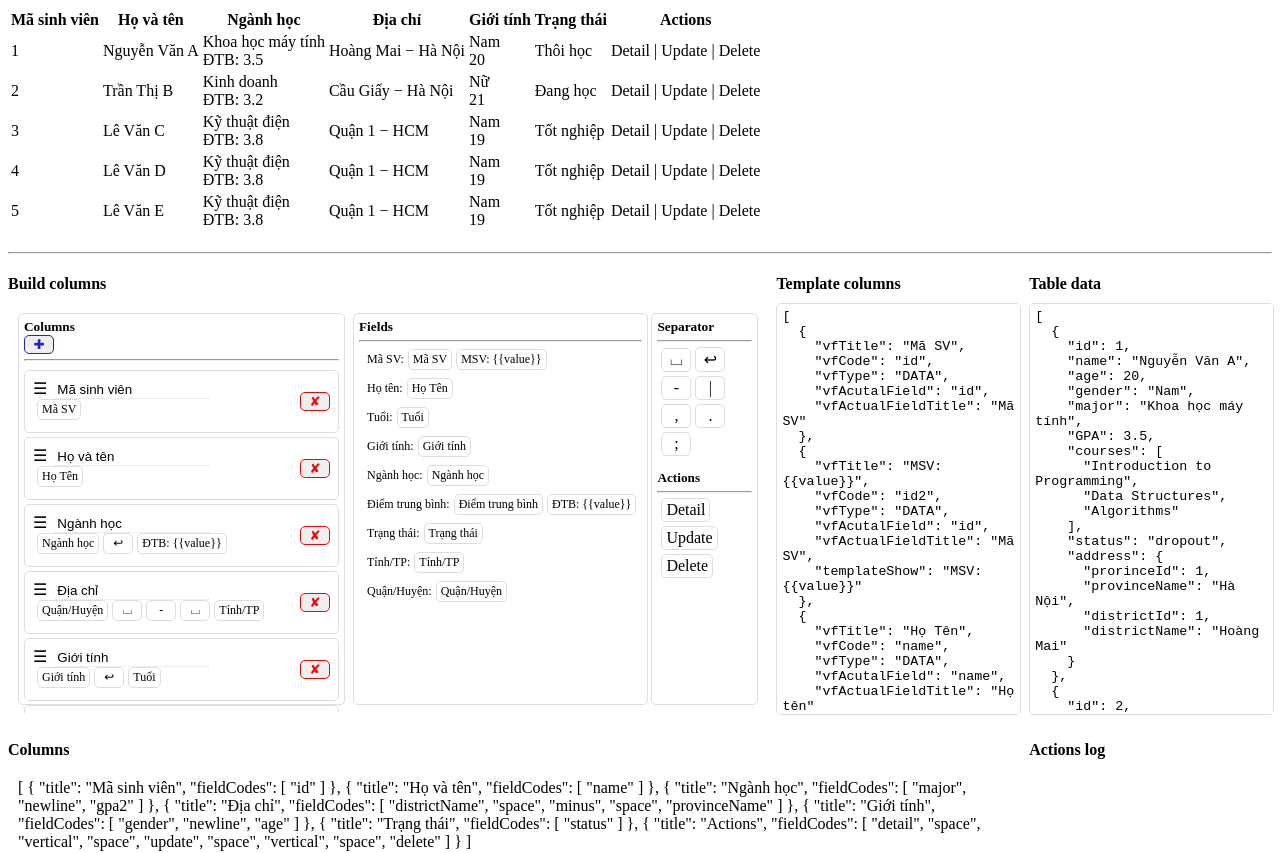
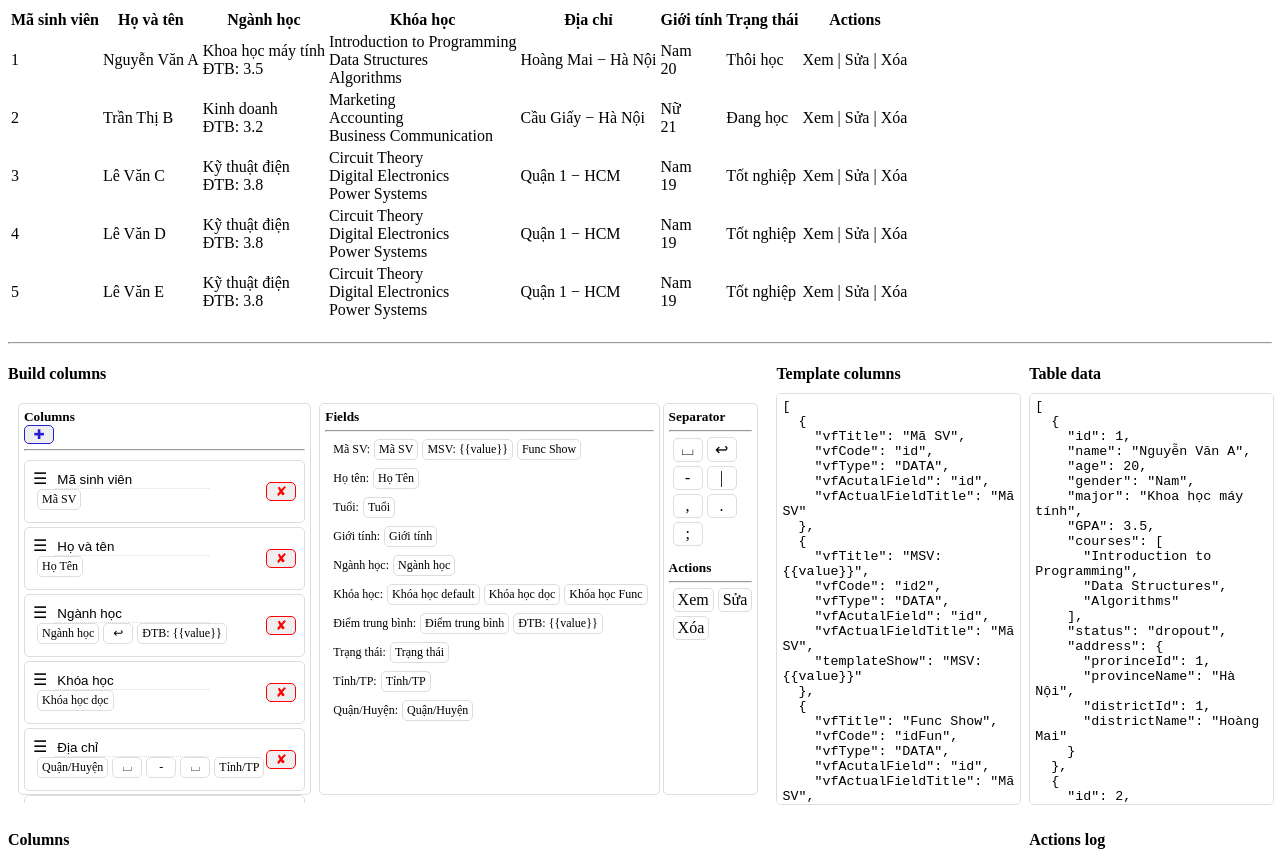
Before and after one commit to mvtcode/vue3-table-dynamic, a Vue app: page / in a window 1280 px wide. Shown: the top 853 px of the page. Built offline with nearby package versions, Linux system fonts and the light colour scheme; the HTML template or start-up script is replaced by a standard one.

Commit message:
Allow custom show by function

```diff
--- a/src/App.vue
+++ b/src/App.vue
@@ -1,12 +1,12 @@
 <template>
-  <DynamicTable :columns="columnsEdit" :columnTemplate="vfFields" :data="data" @onSelectAction="onSelectAction" />
+  <DynamicTable :columns="columnsEdit" :columnTemplate="vfFields" :actions="actions" :data="data" @onSelectAction="onSelectAction" />
 
   <hr style="margin: 20px 0 0"/>
 
   <div class="grid">
     <div class="grid-item">
       <h4>Build columns</h4>
-      <TableEditor v-model="columnsEdit" :vfFields="vfFields" />
+      <TableEditor v-model="columnsEdit" :vfFields="vfFields" :actions="actions" />
     </div>
     <div class="grid-item">
       <h4>Template columns</h4>
@@ -57,6 +57,17 @@ const vfFields = ref<VfField[]> ([
     templateShow: 'MSV: {{value}}',
   },
   {
+    vfTitle: 'Func Show',
+    vfCode: 'idFun',
+    vfType: VfType.DATA,
+    vfAcutalField: 'id',
+    vfActualFieldTitle: 'Mã SV',
+    templateShow: 'MSV: {{value}}',
+    vfRenderFunc: (row: any) => {
+      return `ID: <strong>${row.id}</strong>`;
+    }
+  },
+  {
     vfTitle: 'Họ Tên',
     vfCode: 'name',
     vfType: VfType.DATA,
@@ -83,6 +94,31 @@ const vfFields = ref<VfField[]> ([
     vfType: VfType.DATA,
     vfAcutalField: 'major',
     vfActualFieldTitle: 'Ngành học',
+  },
+  {
+    vfTitle: 'Khóa học default',
+    vfCode: 'courses',
+    vfType: VfType.DATA,
+    vfAcutalField: 'courses',
+    vfActualFieldTitle: 'Khóa học',
+  },
+  {
+    vfTitle: 'Khóa học dọc',
+    vfCode: 'courses2',
+    vfType: VfType.DATA,
+    vfAcutalField: 'courses',
+    vfActualFieldTitle: 'Khóa học',
+    templateShow: '<div>{{$item}}</div>',
+  },
+  {
+    vfTitle: 'Khóa học Func',
+    vfCode: 'coursesFunc',
+    vfType: VfType.DATA,
+    vfAcutalField: 'courses',
+    vfActualFieldTitle: 'Khóa học',
+    vfRenderFunc: (row: any) => {
+      return row.courses.join(' | ');
+    }
   },
   {
     vfTitle: 'Điểm trung bình',
@@ -126,6 +162,30 @@ const vfFields = ref<VfField[]> ([
     vfActualFieldTitle: 'Quận/Huyện',
   },
 ]);
+
+const actions: VfField[] = [
+  {
+    vfTitle: 'Xem',
+    vfCode: 'detail',
+    vfType: VfType.ACTION,
+    vfAcutalField: 'detail',
+    vfActualFieldTitle: 'Xem',
+  },
+  {
+    vfTitle: 'Sửa',
+    vfCode: 'update',
+    vfType: VfType.ACTION,
+    vfAcutalField: 'update',
+    vfActualFieldTitle: 'Sửa',
+  },
+  {
+    vfTitle: 'Xóa',
+    vfCode: 'delete',
+    vfType: VfType.ACTION,
+    vfAcutalField: 'delete',
+    vfActualFieldTitle: 'Xóa',
+  },
+];
 
 const vfFieldsEdit = computed({
   get(): string {
@@ -228,7 +288,7 @@ const dataEdit = computed({
   }
 });
 
-const columns: Column[] = [{ "title": "Mã sinh viên", "fieldCodes": [ "id" ]}, { "title": "Họ và tên", "fieldCodes": [ "name" ]}, { "title": "Ngành học", "fieldCodes": [ "major", "newline", "gpa2" ]}, { "title": "Địa chỉ", "fieldCodes": [ "districtName", "space", "minus", "space", "provinceName" ]}, { "title": "Giới tính", "fieldCodes": [ "gender", "newline", "age" ]}, { "title": "Trạng thái", "fieldCodes": [ "status" ]}, { "title": "Actions", "fieldCodes": [ "detail", "space", "vertical", "space", "update", "space", "vertical", "space", "delete" ] } ];
+const columns: Column[] = [ { "title": "Mã sinh viên", "fieldCodes": [ "id" ] }, { "title": "Họ và tên", "fieldCodes": [ "name" ] }, { "title": "Ngành học", "fieldCodes": [ "major", "newline", "gpa2" ] }, { "title": "Khóa học", "fieldCodes": [ "courses2" ] }, { "title": "Địa chỉ", "fieldCodes": [ "districtName", "space", "minus", "space", "provinceName" ] }, { "title": "Giới tính", "fieldCodes": [ "gender", "newline", "age" ] }, { "title": "Trạng thái", "fieldCodes": [ "status" ] }, { "title": "Actions", "fieldCodes": [ "detail", "space", "vertical", "space", "update", "space", "vertical", "space", "delete" ] } ];
 
 const columnsEdit = ref<Column[]>(
   columns.map(column => {
@@ -248,7 +308,7 @@ const columnShow = computed (() => {
 
 const actionSelects = ref<string[]>([]);
 const onSelectAction = (action: string, row: any, index: number) => {
-  actionSelects.value.unshift(`Event: ${action} | index: ${index} | id: ${row.id}`);
+  actionSelects.value.push(`Event: ${action} | index: ${index} | id: ${row.id}`);
 }
 </script>
 
--- a/src/components/DynamicTable.vue
+++ b/src/components/DynamicTable.vue
@@ -8,9 +8,7 @@
     <tbody>
       <tr v-for="(row, index) in data" :key="index">
         <td v-for="(column, index2) in columns" :key="index2" :class="{'drag-over': column.isDrag}">
-          <slot :name="`col-${index}`" :row="row">
-            <div v-html="getValue(row, column, index)" />
-          </slot>
+          <div v-html="getValue(row, column, index)" />
         </td>
       </tr>
     </tbody>
@@ -20,11 +18,12 @@
 <script setup lang="ts">
 import { defineProps, computed, onMounted, ref, onBeforeUnmount } from "vue";
 import { Column, VfField, VfType } from '@/interfaces/table';
-import { symbols, actions } from '@/constants/otherField';
+import { symbols } from '@/constants/otherField';
 
 interface Props {
   columns: Column[];
   columnTemplate: VfField[];
+  actions: VfField[];
   data: any[];
 }
 const props = defineProps<Props>();
@@ -58,7 +57,7 @@ onBeforeUnmount(() => {
 })
 
 const vfFields = computed(() => {
-  return [...symbols, ...actions, ...props.columnTemplate];
+  return [...symbols, ...props.actions, ...props.columnTemplate];
 })
 
 function flattenObject(obj: any, parentKey: string = '', result: FlattenedObject = {}): FlattenedObject {
@@ -101,20 +100,32 @@ const getValue = computed(() => {
         }
 
         if (fieldInfo.vfType === VfType.ACTION) {
-          const value = `<span class="btn btn-${fieldInfo.vfAcutalField}" onClick="${callFunction.value}('${fieldInfo.vfAcutalField}', ${index})">${fieldInfo?.value || ''}</span>`;
+          const value = `<span class="btn btn-${fieldInfo.vfAcutalField}" onClick="${callFunction.value}('${fieldInfo.vfAcutalField}', ${index})">${fieldInfo?.vfTitle || ''}</span>`;
           values.push(value);
+          continue;
+        }
+
+        if (fieldInfo.vfRenderFunc) {
+          const vFun = fieldInfo.vfRenderFunc(row, fieldInfo, index);
+          values.push(vFun);
+          continue;
+        }
+
+        const rowValue = row[fieldInfo.vfAcutalField as string];
+        if(Array.isArray(rowValue)) {
+          const vArr = fieldInfo.templateShow ? rowValue.map((item: any) => render(fieldInfo.templateShow as string, {$item: item})).join('') : rowValue.join(', ');
+          values.push(vArr);
           continue;
         }
 
         const objectRow = flattenObject(row);
         let value = objectRow[fieldInfo.vfAcutalField];
-
         if (fieldInfo?.enum && Object.keys(fieldInfo.enum).length > 0) {
           value = fieldInfo.enum[value] || value;
         }
 
         if (fieldInfo?.templateShow) {
-          value = render(fieldInfo?.templateShow, {value})
+          value = render(fieldInfo?.templateShow, {value});
         }
 
         values.push(value);
--- a/src/components/TableEditor.vue
+++ b/src/components/TableEditor.vue
@@ -63,7 +63,7 @@
           <hr style="margin: 5px 0"/>
           <ul class="list-field-symbol">
             <li v-for="field in actions" :key="field.vfAcutalField">
-              <div class="item" draggable="true" @dragstart="e => onDragstart(e, field)"> {{ field.vfTitle }} </div>
+              <div class="item btn" draggable="true" @dragstart="e => onDragstart(e, field)"> {{ field.vfTitle }} </div>
             </li>
           </ul>
         </div>
@@ -77,11 +77,12 @@ import { computed } from 'vue';
 import draggable from "vuedraggable";
 import { toJson } from '@/utils/parse';
 import { VfField, VariantsField, Column } from '@/interfaces/table';
-import { symbols, actions } from '@/constants/otherField';
+import { symbols } from '@/constants/otherField';
 
 interface Props {
   modelValue: Column[];
   vfFields: VfField[];
+  actions: VfField[];
 }
 const props = defineProps<Props>();
 
@@ -99,7 +100,7 @@ const columnsEdit = computed({
 })
 
 const columnsTemplate = computed(() => {
-  return [...symbols, ...actions, ...props.vfFields];
+  return [...symbols, ...props.actions, ...props.vfFields];
 });
 
 const mapFieldInfo = computed(() => {
--- a/src/interfaces/table.ts
+++ b/src/interfaces/table.ts
@@ -10,7 +10,7 @@ export interface VfField {
   vfType: VfType;
   vfAcutalField: string;
   vfActualFieldTitle: string;
-  vfRenderFunc?: (arg: VfField) => string;
+  vfRenderFunc?: (row: any, column: VfField, index: number) => string;
   enum?: {[key: string]: string | number};
   value?: string;
   templateShow?: string;
```
